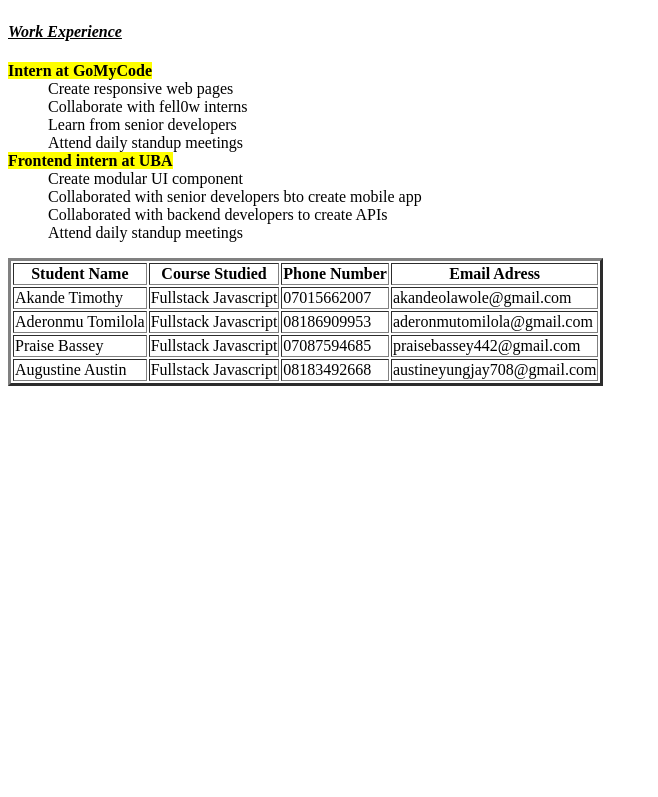
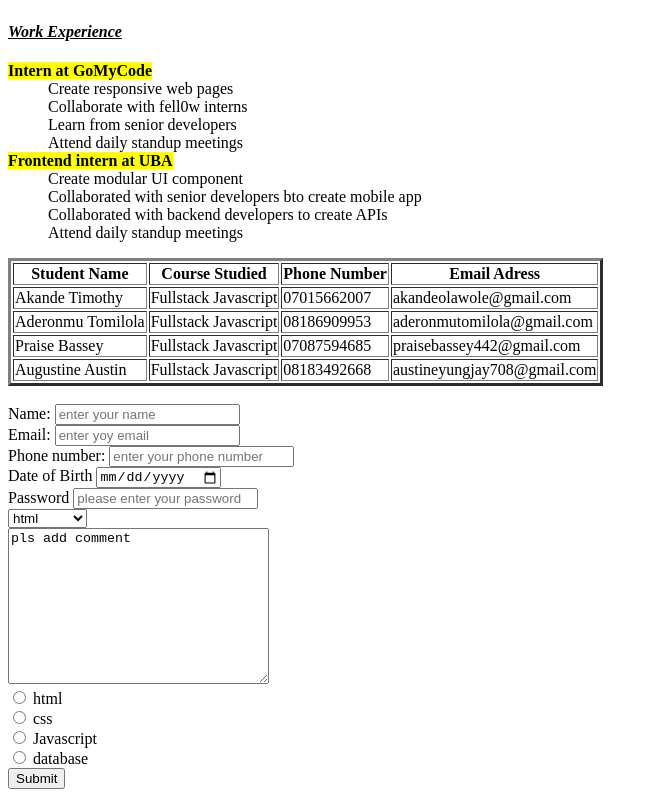
Before and after one commit to timmytunez/updated_cv, a plain HTML site: page index.html in a window 1280 px wide. Shown: the part 966-1763 px from the top of the page, without its empty margins (0-658 px from the left). Before the commit the page ends 1360 px from the top, so only its background shows below. Drawn offline with Linux system fonts and the light colour scheme.

Commit message:
html form element added

```diff
--- a/index.html
+++ b/index.html
@@ -116,6 +116,77 @@
     </tr>
 </table>
 
+<br>
+
+<form action="">
+    <label for="">Name:</label>
+    <input type="text" placeholder="enter your name">
+
+<br>
+
+    <label for="">Email:</label>
+    <input type="email" placeholder="enter yoy email">
+
+<br>
+
+    <label for="">Phone number:</label>
+    <input type="number" placeholder="enter your phone number">
+
+    <br>
+
+    <label for="">Date of Birth</label>
+    <input type="date" placeholder="enter your d.o.b">
+
+    <br>
+
+    <label for="">Password</label>
+    <input type="password" placeholder="please enter your password">
+  <br>
+
+    <select name="" id="">
+        <option value="">html</option>
+        <option value="">css</option>
+        <option value="">javascript</option>
+        <option value="">database</option>
+    </select>
+<br>
+
+    <textarea name="" id="" cols="30" rows="10">pls add comment</textarea>
+<br>
+    <input type="radio">
+    <label for="">html</label>
+
+    <br>
+
+    <input type="radio">
+    <label for="">css</label>
+
+    <br>
+
+    <input type="radio">
+    <label for="">Javascript</label>
+
+    <br>
+
+    <input type="radio">
+    <label for="">database</label>
+
+
+
+    <br>
+
+
+
+
+
+
+
+
+
+    <input type="submit">
+
+</form>
+
 
 </body>
 </html>
```
